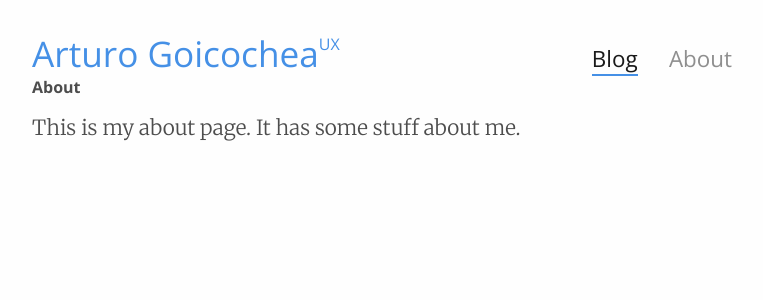
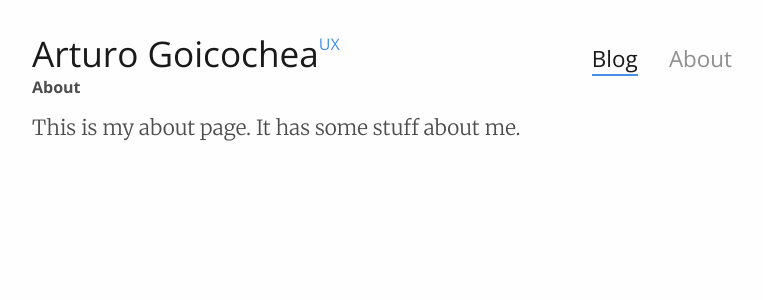
Before and after one commit to arturogh/arturogh, a Jekyll site: the page built from about.md, in a window 1280 px wide. Shown: the top 300 px of the page, without its empty margins (258-1021 px from the left). Built offline with Jekyll 4.4.1, drawn with Linux system fonts in a browser that asks for light colours.

Commit message:
Fixed links in header V2

```diff
--- a/public/css/main.css
+++ b/public/css/main.css
@@ -815,6 +815,10 @@ header {
       font-weight: 300;
       margin: 0;
       color: #1A1A1A; }
+      header .title h1 a {
+        color: inherit; }
+        header .title h1 a:hover {
+          color: inherit; }
       @media screen and (max-width: 768px) {
         header .title h1 {
           font-size: 1.9em; } }
```
